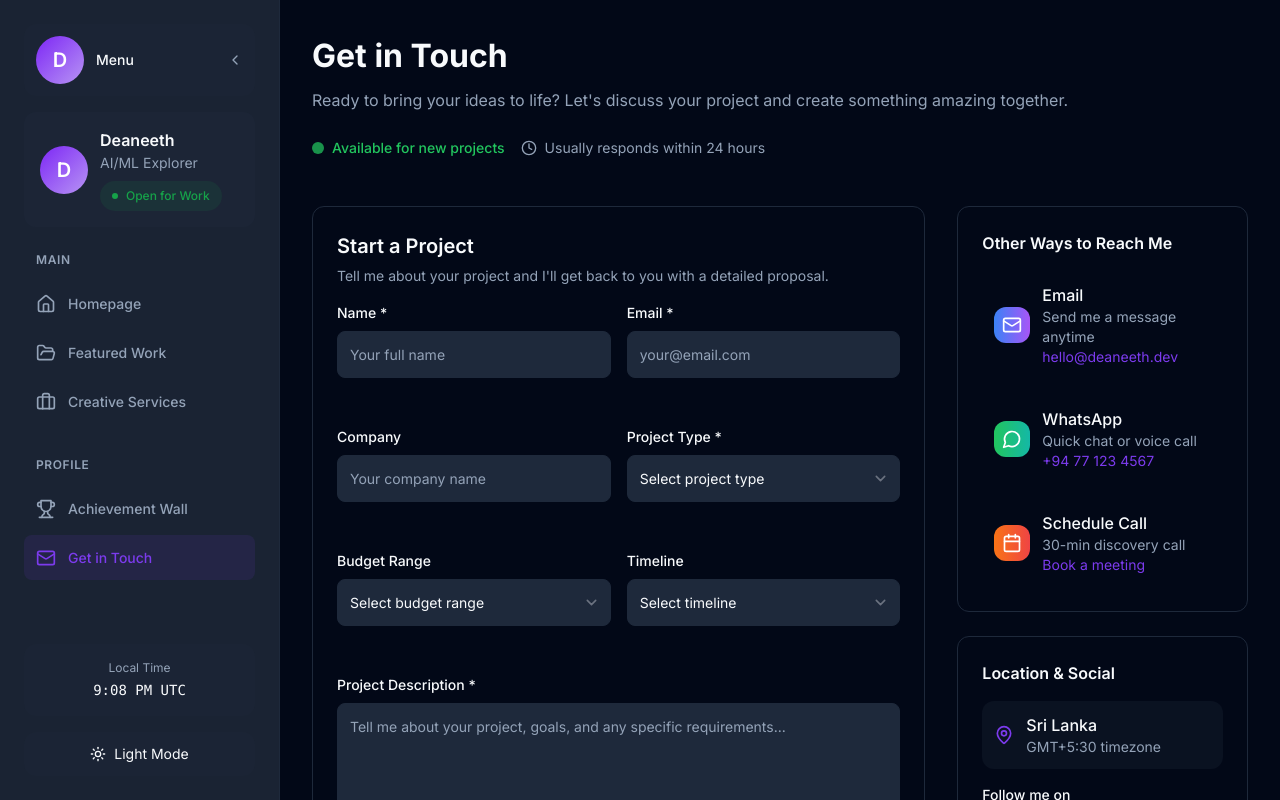
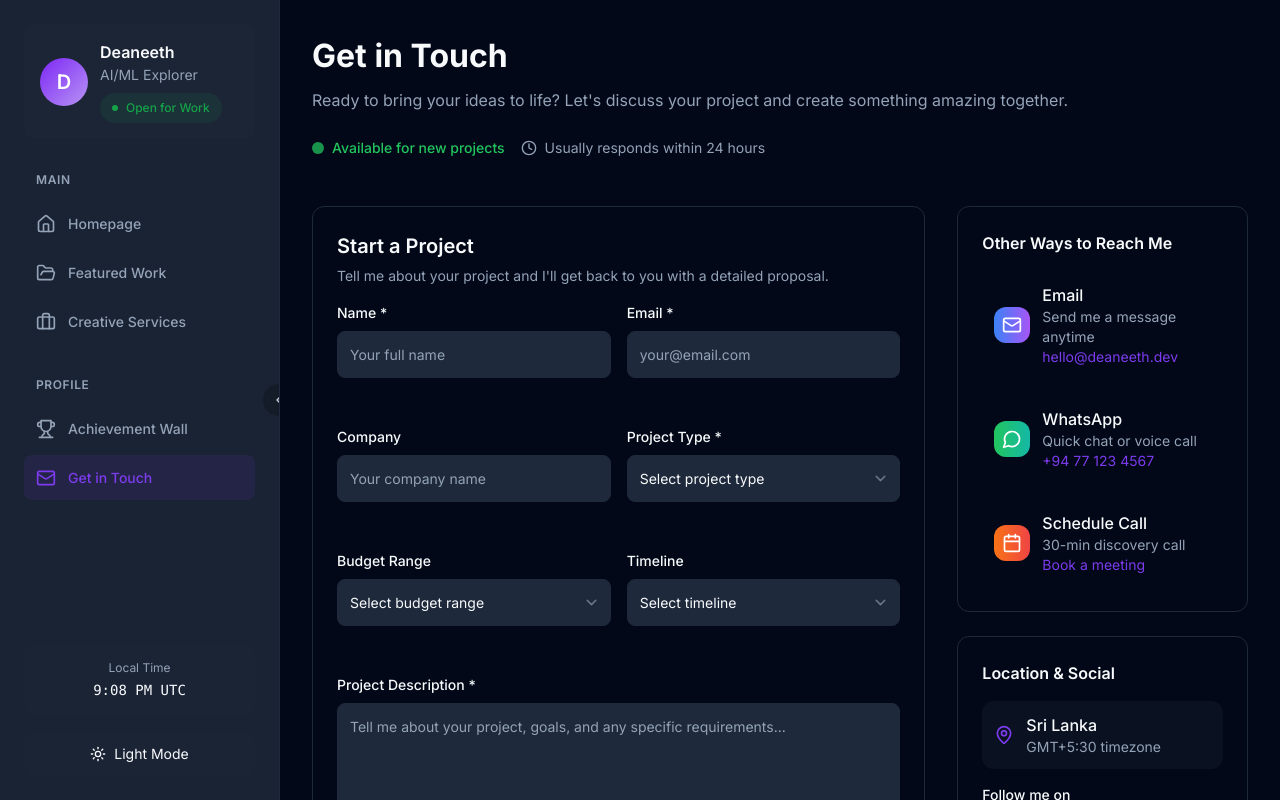
Before and after one commit to deaneeth/web_portfolio, a Next.js app: page /contact in a window 1280 px wide. Built offline with nearby package versions, Linux system fonts and the light colour scheme.

Commit message:
Fix sidebar collapse button to match Dashfolio Neo style

```diff
--- a/app/globals.css
+++ b/app/globals.css
@@ -127,6 +127,7 @@
   display: flex;
   align-items: center;
   gap: 0.75rem;
+  margin-bottom: 2rem;
   padding: 1rem;
   background: hsl(var(--muted) / 0.5);
   border-radius: 0.75rem;
--- a/components/layout/dashboard-layout.tsx
+++ b/components/layout/dashboard-layout.tsx
@@ -86,37 +86,12 @@ export function DashboardLayout({ children }: DashboardLayoutProps) {
 
   const SidebarContent = () => (
     <div className="sidebar-content">
-      {/* Collapse Button - Top of Sidebar */}
-      <motion.button
-        onClick={toggleSidebar}
-        className="w-full flex items-center justify-between p-3 mb-4 bg-muted/30 hover:bg-muted/50 rounded-lg transition-all duration-300 group focus:outline-none focus:ring-2 focus:ring-primary/50"
-        whileHover={{ scale: 1.02 }}
-        whileTap={{ scale: 0.98 }}
-        aria-label={isCollapsed ? 'Expand sidebar' : 'Collapse sidebar'}
-      >
-        <div className="flex items-center gap-3">
-          <div className="profile-avatar w-8 h-8 text-sm">
-            D
-          </div>
-          {!isCollapsed && (
-            <span className="text-sm font-medium text-foreground">Menu</span>
-          )}
-        </div>
-        <motion.div
-          animate={{ rotate: isCollapsed ? 180 : 0 }}
-          transition={{ duration: 0.3 }}
-          className="text-muted-foreground group-hover:text-foreground transition-colors"
-        >
-          <ChevronLeft className="w-4 h-4" />
-        </motion.div>
-      </motion.button>
-
       {/* Profile Section */}
       <motion.div
         initial={{ opacity: 0, y: 20 }}
         animate={{ opacity: 1, y: 0 }}
         transition={{ duration: 0.5 }}
-        className="profile-section mb-6"
+        className="profile-section"
       >
         <div className="profile-avatar">
           D
@@ -217,6 +192,22 @@ export function DashboardLayout({ children }: DashboardLayoutProps) {
       <aside className={`sidebar ${isCollapsed ? 'collapsed' : ''} hidden lg:block`}>
         <div className="relative h-full">
           <SidebarContent />
+
+          {/* Minimal Collapse Button - Positioned at sidebar edge */}
+          <motion.button
+            onClick={toggleSidebar}
+            className="absolute top-1/2 -translate-y-1/2 -right-4 w-8 h-8 bg-black/20 hover:bg-black/30 backdrop-blur-sm rounded-full flex items-center justify-center transition-all duration-200 focus:outline-none focus:ring-2 focus:ring-primary/50 z-20"
+            whileHover={{ scale: 1.05 }}
+            whileTap={{ scale: 0.95 }}
+            aria-label={isCollapsed ? 'Expand sidebar' : 'Collapse sidebar'}
+          >
+            <motion.div
+              animate={{ rotate: isCollapsed ? 180 : 0 }}
+              transition={{ duration: 0.3 }}
+            >
+              <ChevronLeft className="w-4 h-4 text-white/80" />
+            </motion.div>
+          </motion.button>
         </div>
       </aside>
 
```
